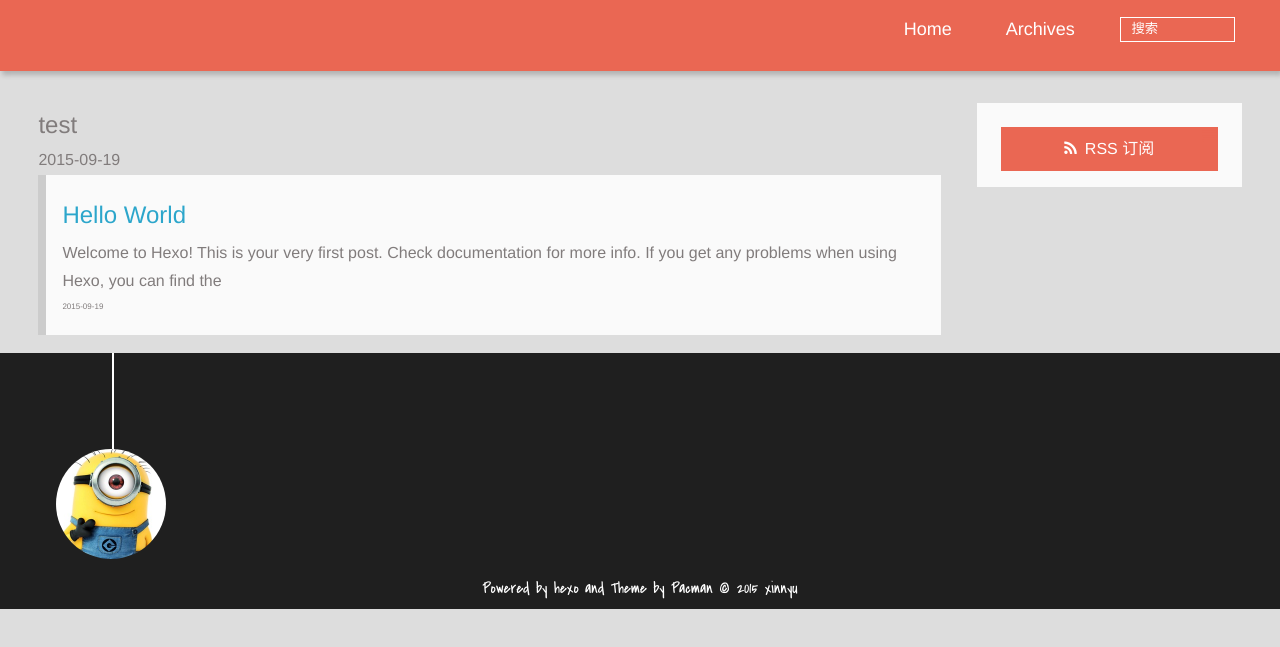
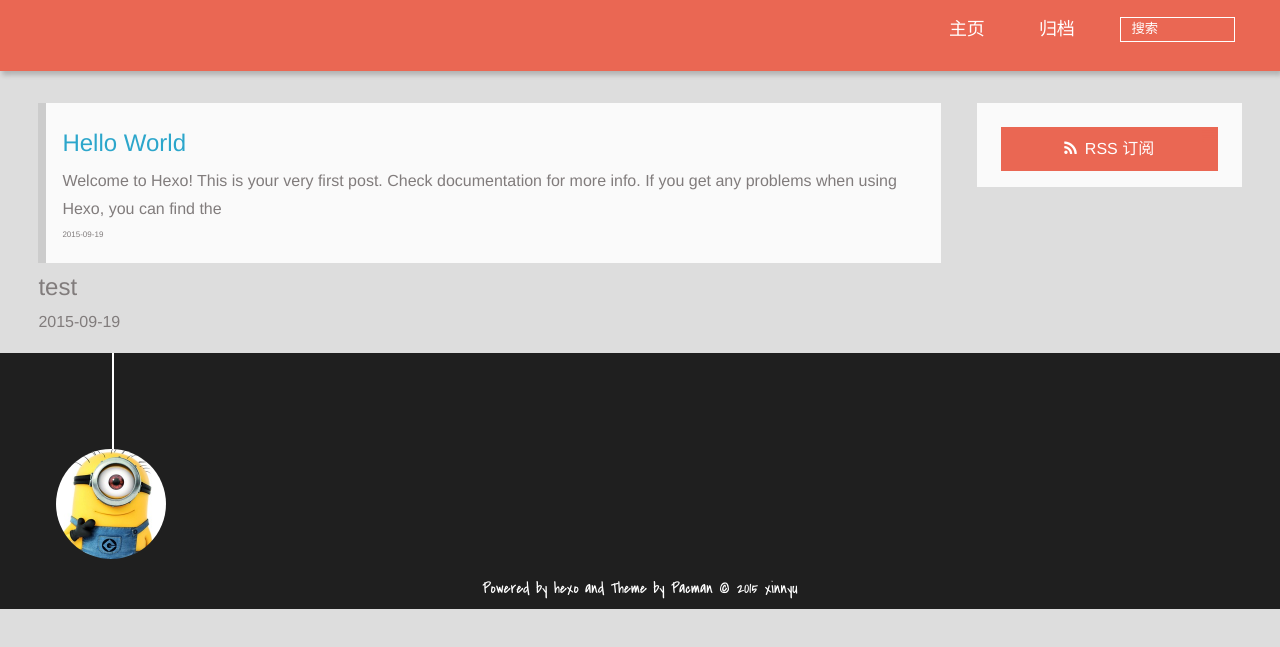
Before and after one commit to locfrirepo/locfrirepo.github.io, a plain HTML site: page index.html in a window 1280 px wide. Shown: the part 137-784 px from the top of the page. Drawn offline with Linux system fonts and the light colour scheme; files whose address does not match are found by name.

Commit message:
Site updated: 2015-09-19 16:12:51

```diff
--- a/index.html
+++ b/index.html
@@ -39,9 +39,9 @@
 			<nav class="animated">
 				<ul>
 
-						<li><a href="/">Home</a></li>
+						<li><a href="/">主页</a></li>
 
-						<li><a href="/archives">Archives</a></li>
+						<li><a href="/archives">归档</a></li>
 
 					<li>
 
@@ -60,6 +60,20 @@
     <div id="container">
       <div id="main">
 
+  <section class="post" itemscope itemprop="blogPost">
+
+    <a href="/2015/09/19/hello-world/" title="Hello World" itemprop="url">
+
+    <h1 itemprop="name">Hello World</h1>
+
+
+           <p itemprop="description" >Welcome to Hexo! This is your very first post. Check documentation for more info. If you get any problems when using Hexo, you can find the </p>
+
+
+    <time datetime="2015-09-19T08:04:01.000Z" itemprop="datePublished">2015-09-19</time>
+  </a>
+</section>
+
   <section class="[layout]" itemscope itemprop="blogPost">
 
     <a href="/2015/09/19/test/" title="test" itemprop="url">
@@ -71,20 +85,6 @@
 
 
     <time datetime="2015-09-19T07:01:58.000Z" itemprop="datePublished">2015-09-19</time>
-  </a>
-</section>
-
-  <section class="post" itemscope itemprop="blogPost">
-
-    <a href="/2015/09/19/hello-world/" title="Hello World" itemprop="url">
-
-    <h1 itemprop="name">Hello World</h1>
-
-
-           <p itemprop="description" >Welcome to Hexo! This is your very first post. Check documentation for more info. If you get any problems when using Hexo, you can find the </p>
-
-
-    <time datetime="2015-09-19T06:58:36.000Z" itemprop="datePublished">2015-09-19</time>
   </a>
 </section>
 
```
Also changed, not shown: 2015/09/19/hello-world/index.html (+9 -9 lines), 2015/09/19/test/index.html (+8 -8 lines), archives/2015/09/index.html (+12 -12 lines), archives/2015/index.html (+12 -12 lines), archives/index.html (+12 -12 lines).
